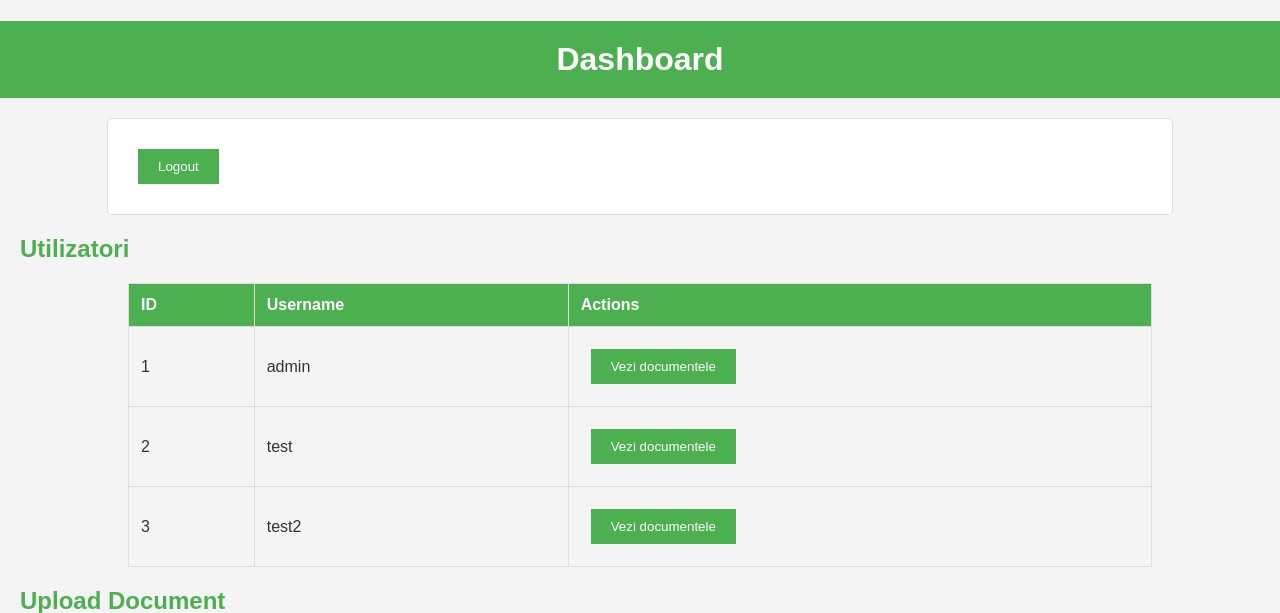
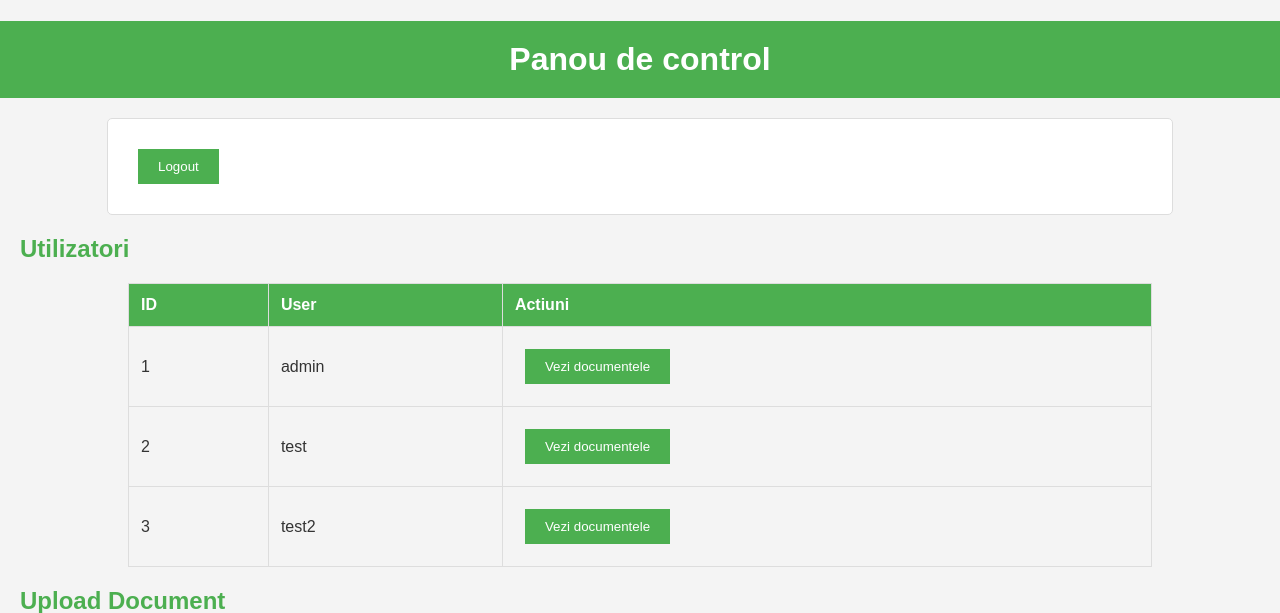
Before and after one commit to Careba123/SiteCMR, a Django app: page /dashboard/ in a window 1280 px wide. Shown: the top 613 px of the page. Run offline with Django 5.2, Linux system fonts and the light colour scheme; a user stored in the database is signed in; data comes from the database, SQL or seed files in the repository; both versions use the stored data as it was after the commit.

Commit message:
Tue, Aug 6, 2024, 6:55 PM +03:00

```diff
--- a/cmr_project/cmr_app/templates/cmr_app/dashboard.html
+++ b/cmr_project/cmr_app/templates/cmr_app/dashboard.html
@@ -1,12 +1,12 @@
 <!DOCTYPE html>
 <html>
 <head>
-    <title>Dashboard</title>
+    <title>Panou de control</title>
     {% load static %}
     <link rel="stylesheet" type="text/css" href="{% static 'cmr_app/styles.css' %}">
 </head>
 <body>
-    <h1>Dashboard</h1>
+    <h1>Panou de control</h1>
     <form method="post" action="{% url 'logout' %}">
         {% csrf_token %}
         <button type="submit">Logout</button>
@@ -17,8 +17,8 @@
         <table>
             <tr>
                 <th>ID</th>
-                <th>Username</th>
-                <th>Actions</th>
+                <th>User</th>
+                <th>Actiuni</th>
             </tr>
             {% for user in users %}
             <tr>
@@ -33,8 +33,8 @@
         <table>
             <tr>
                 <th>ID</th>
-                <th>File</th>
-                <th>Uploaded At</th>
+                <th>Fisier</th>
+                <th>Incarcat la</th>
             </tr>
             {% for cmr in cmrs %}
             <tr>
```
Also changed, not shown: cmr_project/db.sqlite3.
